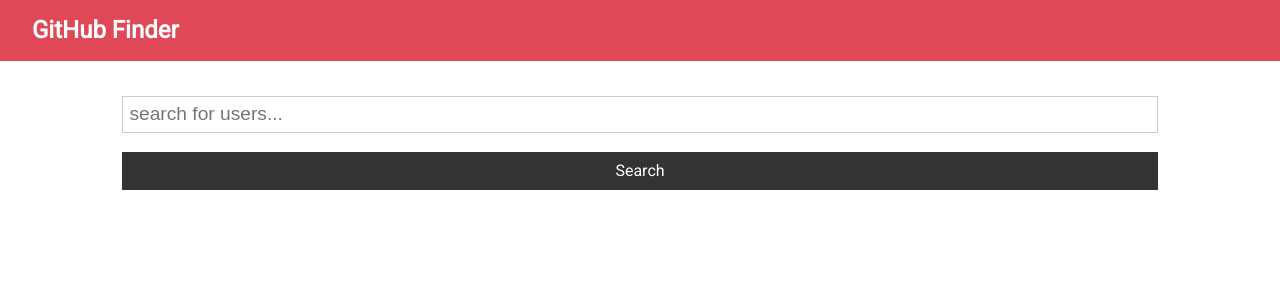
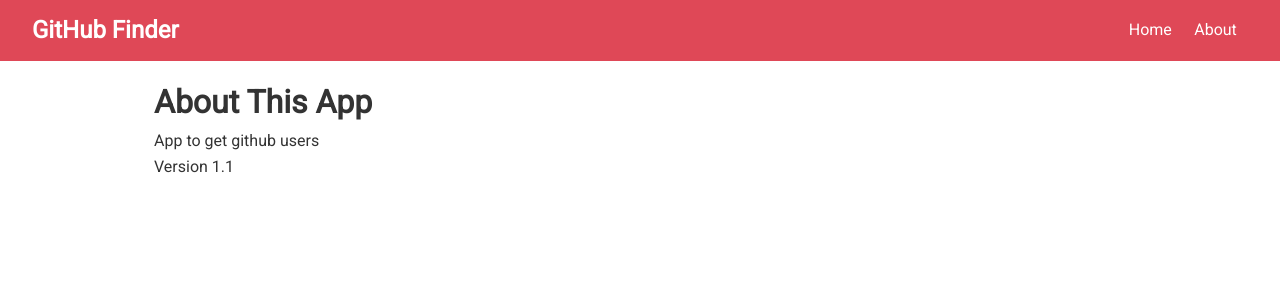
Before and after one commit to deepak-likes-code/github-finder, a React (Create React App) app: page /about in a window 1280 px wide. Shown: the top 300 px of the page. Built offline with nearby package versions, Linux system fonts and the light colour scheme; the HTML template or start-up script is replaced by a standard one.

Commit message:
Added about page added navbar links

```diff
--- a/package.json
+++ b/package.json
@@ -10,6 +10,7 @@
     "octokit": "^1.4.0",
     "react": "^17.0.2",
     "react-dom": "^17.0.2",
+    "react-router-dom": "^5.2.1",
     "react-scripts": "4.0.3",
     "web-vitals": "^1.1.2"
   },
--- a/src/App.js
+++ b/src/App.js
@@ -1,10 +1,11 @@
-import React, { Component } from 'react';
+import React, { Component, Fragment } from 'react';
 import axios from 'axios';
-
+import { BrowserRouter as Router, Switch, Route } from 'react-router-dom'
 import Navbar from './components/layout/Navbar';
 import Users from "./components/users/Users";
 import Search from "./components/users/Search";
-import Alert from './components/layout/Alert'
+import Alert from './components/layout/Alert';
+import About from './components/pages/About'
 import PropTypes from 'prop-types'
 
 import './App.css';
@@ -60,10 +61,15 @@
     const { users, loading } = this.state
 
     return (
+      <Router>
         <div>
           <Navbar title="GitHub Finder" icon="fab fa-github" />
           <div className="container">
             <Alert alert={this.state.alert} />
+
+            <Switch>
+              <Route exact path="/" render={props => (
+                <Fragment>
                   <Search
                     searchUsers={this.searchUsers}
                     clearUsers={this.clearUsers}
@@ -73,8 +79,16 @@
 
                   <Users users={users} loading={loading} />
 
+                </Fragment>
+              )} />
+
+              <Route expact path="/about" component={About} />
+
+            </Switch>
+
           </div>
         </div>
+      </Router>
 
     );
   }
--- a/src/components/layout/Navbar.js
+++ b/src/components/layout/Navbar.js
@@ -1,5 +1,6 @@
 import React from 'react'
 import PropTypes from 'prop-types'
+import { Link } from 'react-router-dom'
 
 
 const Navbar = ({ icon, title }) => {
@@ -9,6 +10,10 @@
             <h1>
                 < i className={icon} /> {title}
             </h1>
+            <ul>
+                <li><Link to="/">Home</Link></li>
+                <li><Link to="/about">About</Link></li>
+            </ul>
         </nav>
     )
 
--- /dev/null
+++ b/src/components/pages/About.js
@@ -0,0 +1,11 @@
+import React from 'react'
+
+export default function About() {
+    return (
+        <div className="container">
+            <h1>About This App</h1>
+            <p>App to get github users</p>
+            <p>Version 1.1</p>
+        </div>
+    )
+}
```
Also changed, not shown: 1 other file (tests, documents, lock files or other folders). Lines whose indentation alone changed are shown as unchanged.
